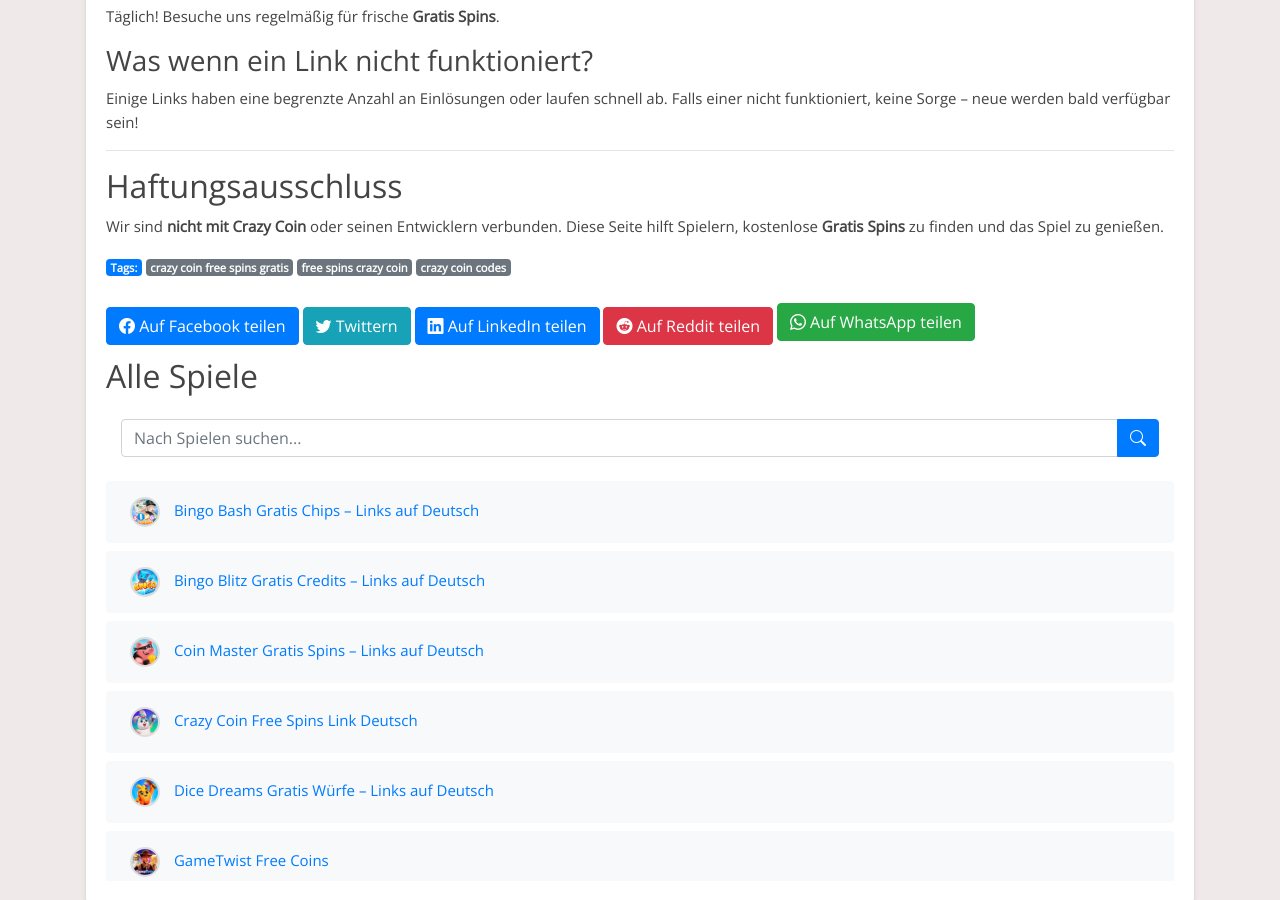
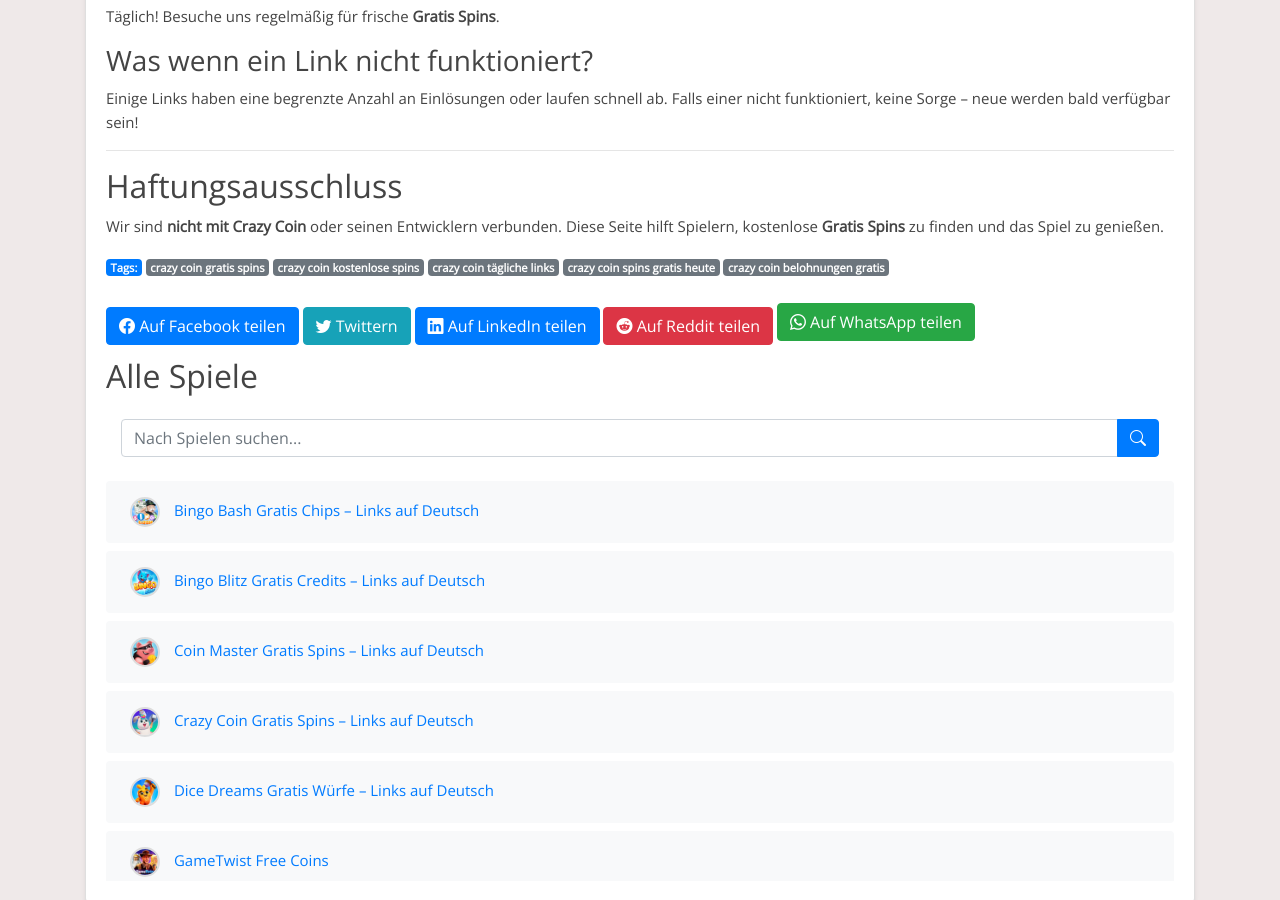
Before and after one commit to Prollad99/bs-de, a Jekyll site: the page built from _posts/2025-01-20-crazy-coin.md, in a window 1280 px wide and 900 px high, scrolled down 4713 px. Built offline with Jekyll 4.4.1, drawn with Linux system fonts in a browser that asks for light colours; some of the changed text lies outside the part shown.

Commit message:
Update 2025-01-20-crazy-coin.md

```diff
--- a/_posts/2025-01-20-crazy-coin.md
+++ b/_posts/2025-01-20-crazy-coin.md
@@ -1,15 +1,22 @@
 ---
 layout: post
-title: "Crazy Coin Free Spins Link Deutsch"
-date: 2025-01-20
+title: "Crazy Coin Gratis Spins – Links auf Deutsch"
+description: "Sichere dir täglich kostenlose Crazy Coin Spins! Neue Gratis-Links für deutsche Spieler – 100% sicher und aktuell."
+date: 2025-03-14
 author: "BonusCollector"
-permalink: /crazy-coin-free-spins/
+permalink: /crazy-coin-gratis-spins/
+redirect_from: /crazy-coin-free-spins/
 image: /assets/images/crazy-coin.webp
+alt: "Crazy Coin Gratis Spins Belohnung"
 include_file: crazy-coin.html
 manifest: /manifests/crazy-coin.json
-tags: [crazy coin free spins gratis, free spins crazy coin, crazy coin codes]
+tags:
+  - "crazy coin gratis spins"
+  - "crazy coin kostenlose spins"
+  - "crazy coin tägliche links"
+  - "crazy coin spins gratis heute"
+  - "crazy coin belohnungen gratis"
 ---
-
 {% include crazy-coin_post.html %}
 
 {% include crazy-coin.html %}
```
